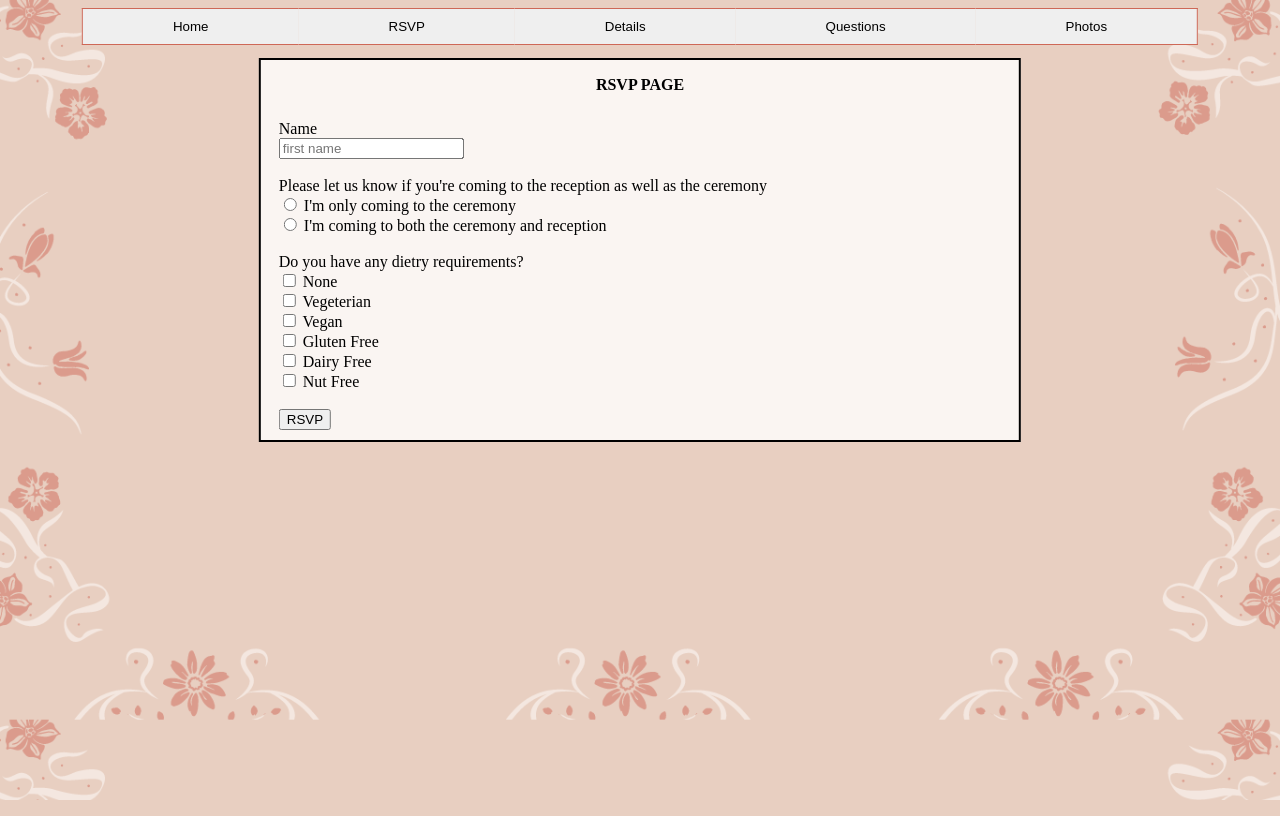
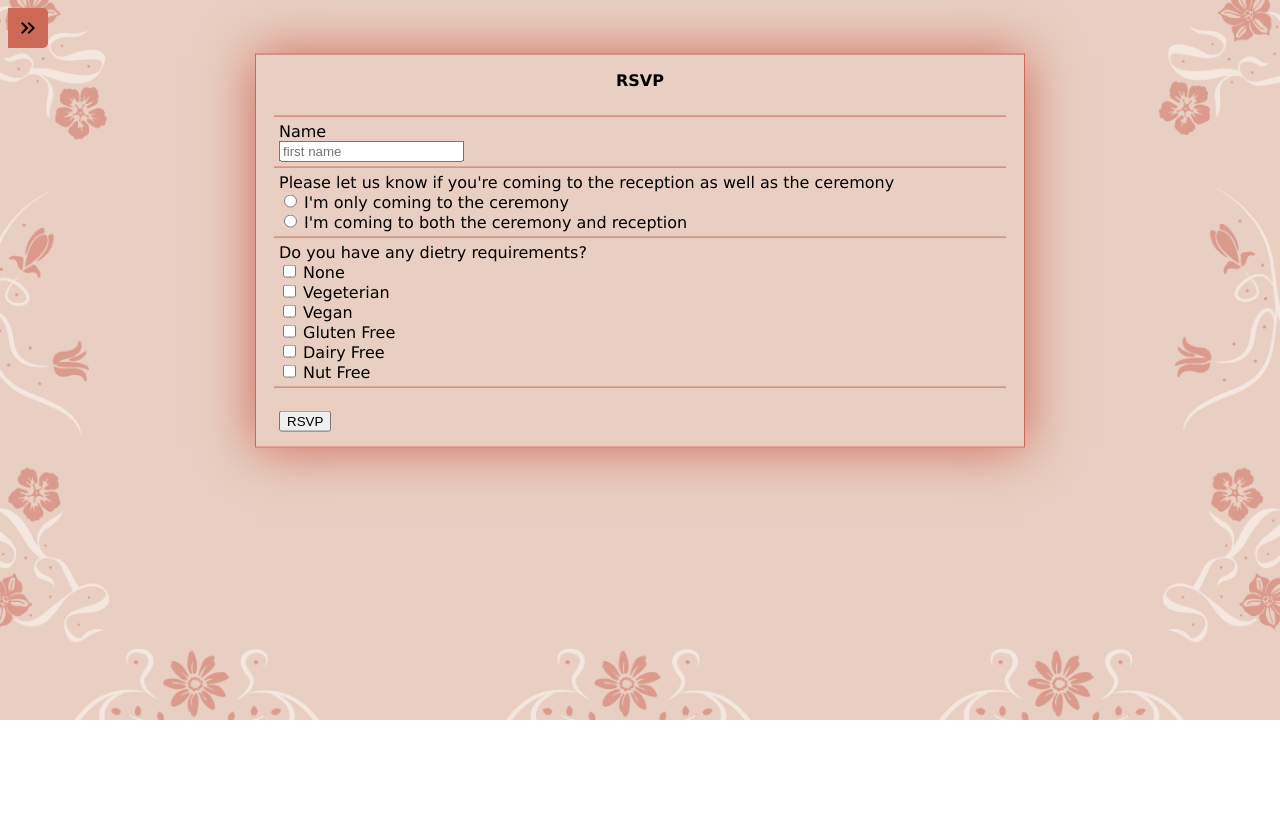
Before and after one commit to DanielStg/wedding_site, a PHP site: page /pages/rsvp.html in a window 1280 px wide. Run offline with PHP 8.4, Linux system fonts and the light colour scheme.

Commit message:
side panel. css updates. background image return

```diff
--- a/css/rsvp.css
+++ b/css/rsvp.css
@@ -6,16 +6,17 @@ a{
 .rsvp_page{
     text-align: center;
     color:black;
-    border: 2px solid black;
-    background:rgba(255,255,255, 0.8);
+    border: 1px solid #CE6857;
+    /* background:#FFFFFF; */
+    box-shadow: 0px 0px 50px #CE6857;
 
     /* div width */
     width: 60%;
-    /* keeps centered somehow idfk */
-    position: relative;
+    position: absolute;
     /* centers content horizontally */
     left: 50%;
-    transform: translate(-50%);
+    top: 10%;
+    transform: translate(-50%,-10%);
 
     /* margin to top and bottom so it looks tidy */
     margin-top: 1%;
@@ -26,3 +27,9 @@ a{
     text-align: left;
     padding: 10px 18px;
 }
+
+.rsvp_element{
+    border-top: 1px solid #CE6857;
+    padding: 5px;
+    overflow: hidden;
+}
--- a/css/theme.css
+++ b/css/theme.css
@@ -16,55 +16,103 @@
     src: url(../font/CormorantGaramond-LightItalic.ttf);
 }
 
-body{
-    /* background: #E8CFC1; */
-    background-image: url("../images/wedding_theme.png");
-    background-size: cover;
-
-
-
+label, p {
+    font-family:'Lucida sans', 'Lucinda Geneva';
 }
 
-#text_welcome{
-    font-family: homeFont;
-    font-size: 40px;
-}
-#text_name{
-    font-family: namesFont;
-    font-size: 40px;
+body{
+    background-image: url("../images/wedding_theme.png");
+    background-repeat: no-repeat;
+    /* background-size: 100vw 105vh; */
+    background-size: 100vw;
+    /* background-size: cover; */
 
 }
 
 
-.header_buttons{
-    width: 60%;
-    left: 50%;
-    transform: translate(-50%);
-    position: relative;
-    justify-content: center;
-    display: flex;
+#text_welcome{
+    font-family: homeFont;
+}
+#text_name{
+    font-family: namesFont;
 }
 
- .header_buttons button {
-    padding: 10px 90px; /* CHANGE THIS LATER Some padding */
-    cursor: pointer;
-    width: 100%; /* Set a width if needed */
-    border-top:1px solid #CE6857;
-    border-bottom: 1px solid #CE6857;
-    border-left: none;
-    border-right: none;
+.header_buttons{
+    position: absolute;
+    z-index: 1;
+    display: block;
+
 }
 
-#button_index{
-    border-left: 1px solid #CE6857;
+/* @media (max-width: 900px){
+    .header_buttons{
+        display: block;
+    }
+} */
+
+ .header_buttons button {
+    padding: 10px 0px; /* CHANGE THIS LATER Some padding */
+    cursor: pointer;
+    border: none;
+    width:100%;
+    text-align: center;
+    background-color: #E8CFC1;
 }
-
-#button_photos{
-    border-right: 1px solid #CE6857;
-}
-
 
 /* Add a background color on hover */
 .header_buttons button:hover {
   background-color: #CE6857;
 }
+
+.wrapper {
+    display:flex;
+    height:100vh;
+}
+
+.side-panel {
+    display: none;
+    z-index: 1;
+    position: relative;
+    width: 200px;
+    flex-shrink: 0;
+    padding-top: 40px;
+    background: #CE6857;
+    box-shadow: 0 0 30px rgba(0, 0, 0, 0.55);
+    /* box-shadow: 0px 0px 50px #CE6857; */
+  }
+
+/* Side panel button */
+.side-panel-toggle{
+    z-index: 1;
+    width: 40px;
+    height: 40px;
+    flex-shrink: 0;
+    display: grid;
+    place-items: center;
+    background: #CE6857;
+    border: none;
+    border-radius: 0 5px 5px 0;
+    outline: none;
+    cursor: pointer;
+}
+
+
+/* .side-panel-toggle:hover {
+    background: #E8CFC1;
+  } */
+
+.sp-icon-close {
+display: none !important;
+}
+
+.side-panel-open .side-panel {
+display: initial;
+}
+
+.side-panel-open .sp-icon-open {
+display: none !important;
+}
+
+.side-panel-open .sp-icon-close {
+display: initial !important;
+}
--- /dev/null
+++ b/js/panel.js
@@ -0,0 +1,3 @@
+document.querySelector(".side-panel-toggle").addEventListener("click", () => {
+  document.querySelector(".wrapper").classList.toggle("side-panel-open");
+});
--- a/pages/rsvp.html
+++ b/pages/rsvp.html
@@ -1,65 +1,111 @@
 <!DOCTYPE html>
-<html lang='en'>
+<html lang="en">
   <head>
-     <link rel="stylesheet" href="../css/rsvp.css">
-     <link rel="stylesheet" href="../css/theme.css">
+    <link rel="stylesheet" href="../css/rsvp.css" />
+    <link rel="stylesheet" href="../css/theme.css" />
+    <link href="https://fonts.googleapis.com/icon?family=Material+Icons" rel="stylesheet"/>
     <title>RSVP</title>
-  <meta charset='utf-8' name="viewport" content="width=device-width, initial-scale=1">
-  <style>
-  </style>
-  <script>
-  </script>
+    <meta
+      charset="utf-8"
+      name="viewport"
+      content="width=device-width, initial-scale=1"
+    />
+    <style></style>
+    <script></script>
   </head>
   <body>
+    <!-- Wrapper -->
+    <div class="wrapper">
+        <!-- side panel -->
+        <div class="side-panel">
             <div class="header_buttons">
+                <a href="../index.html"
+                  ><button id="button_index" type="button">Home</button></a
+                >
+                <a href="../pages/rsvp.html"><button type="button">RSVP</button></a>
+                <a href="../pages/plan.html"><button type="button">Details</button></a>
+                <a href="../pages/query.html"
+                  ><button type="button">Questions</button></a
+                >
+                <a href="../index.html"
+                  ><button
+                    id="button_photos"
+                    type="button"
+                    onclick="alert('coming soon!')"
+                  >
+                    Photos
+                  </button></a
+                >
+              </div>
+        </div>
+        <button class="side-panel-toggle" type="button">
+          <span class="material-icons sp-icon-open"
+            >keyboard_double_arrow_right</span
+          >
+          <span class="material-icons sp-icon-close"
+            >keyboard_double_arrow_left</span
+          >
+        </button>
 
-            <a href="../index.html"><button id=button_index type="button">Home</button></a>
-            <a href="../pages/rsvp.html"><button id=button_rsvp type="button">RSVP</button></a>
-            <a href="../pages/plan.html"><button id=button_plan type="button">Details</button></a>
-            <a href="../pages/query.html"><button id=button_queries type="button">Questions</button></a>
-            <a href="../index.html"><button id=button_photos type="button" onclick="alert('coming soon!')">Photos</button></a>
-
-
-     </div>
     <div class="rsvp_page">
-         <p id="text_rsvp"><b>RSVP PAGE</b></p>
+      <p id="text_rsvp"><b>RSVP</b></p>
 
       <!-- Name, ceremony/reception, require accomodation, -->
-         <form class="form_rsvp" id="form_rsvp" method="post" action="../php/rsvp_scripts.php">
-             <label for="name">Name</label><br>
-             <input type="text" name="fname" autocomplete="off" placeholder="first name"><br>
+      <form
+        class="form_rsvp"
+        id="form_rsvp"
+        method="post"
+        action="../php/rsvp_scripts.php"
+      >
+      <div class="rsvp_element">
+            <label for="name">Name</label><br />
+            <input
+            type="text"
+            name="fname"
+            autocomplete="off"
+            placeholder="first name"
+            /><br />
+      </div>
+      <div class="rsvp_element">
+            <label
+            >Please let us know if you're coming to the reception as well as the
+            ceremony</label
+            ><br />
+            <input type="radio" name="events" value="ceremony" />
+            <label for="ceremony">I'm only coming to the ceremony</label><br />
+            <input type="radio" name="events" value="reception" />
+            <label for="reception"
+            >I'm coming to both the ceremony and reception</label
+            ><br />
+    </div>
+    <div class="rsvp_element">
+        <label>Do you have any dietry requirements?</label><br />
 
-             <br><label>Please let us know if you're coming to the reception as well as the ceremony</label><br>
-             <input type="radio" name="events" value="ceremony">
-             <label for="ceremony">I'm only coming to the ceremony</label><br>
-             <input type="radio" name="events" value="reception">
-             <label for="reception">I'm coming to both the ceremony and reception</label><br>
-
-
-             <br><label>Do you have any dietry requirements?</label><br>
-
-             <input type="checkbox" name="diet[]" value="none">
-             <label>None</label><br>
-             <input type="checkbox" name="diet[]" value="vegeterian">
-             <label>Vegeterian</label><br>
-             <input type="checkbox" name="diet[]" value="vegan">
-             <label>Vegan</label><br>
-             <input type="checkbox" name="diet[]" value="gluten free">
-             <label>Gluten Free</label><br>
-             <input type="checkbox" name="diet[]" value="dairy free">
-             <label>Dairy Free</label><br>
-             <input type="checkbox" name="diet[]" value="nut free">
-             <label>Nut Free</label><br>
-
-
-             <br><input id="button_submit" class="btn btn-sucess" type="submit" value="RSVP"><br>
-
+        <input type="checkbox" name="diet[]" value="none" />
+        <label>None</label><br />
+        <input type="checkbox" name="diet[]" value="vegeterian" />
+        <label>Vegeterian</label><br />
+        <input type="checkbox" name="diet[]" value="vegan" />
+        <label>Vegan</label><br />
+        <input type="checkbox" name="diet[]" value="gluten free" />
+        <label>Gluten Free</label><br />
+        <input type="checkbox" name="diet[]" value="dairy free" />
+        <label>Dairy Free</label><br />
+        <input type="checkbox" name="diet[]" value="nut free" />
+        <label>Nut Free</label><br />
+</div>
+<div class="rsvp_element">
+        <br /><input
+          id="button_submit"
+          class="btn btn-sucess"
+          type="submit"
+          value="RSVP"
+        /><br />
+        </div>
       </form>
 
+      <script src="../js/panel.js"></script>
       <script src="../js/rsvp_functions.js"></script>
-
-
     </div>
-
   </body>
 </html>
--- a/php/guests.json
+++ b/php/guests.json
@@ -7,3 +7,4 @@
 {"fname":"w","events":"reception","diet":["dairy free"]}
 {"fname":"q","events":"ceremony","diet":["none"]}
 {"fname":"yr","events":"reception","diet":["dairy free"]}
+{"fname":"Phonetest","events":"reception","diet":["vegan"]}
```
Also changed, not shown: css/index.css (+11 -3 lines), css/plan.css (+8 -5 lines), css/query.css (+6 -4 lines), index.html (+63 -26 lines), pages/plan.html (+30 -9 lines), pages/query.html (+42 -18 lines). Lines whose indentation alone changed are shown as unchanged.
